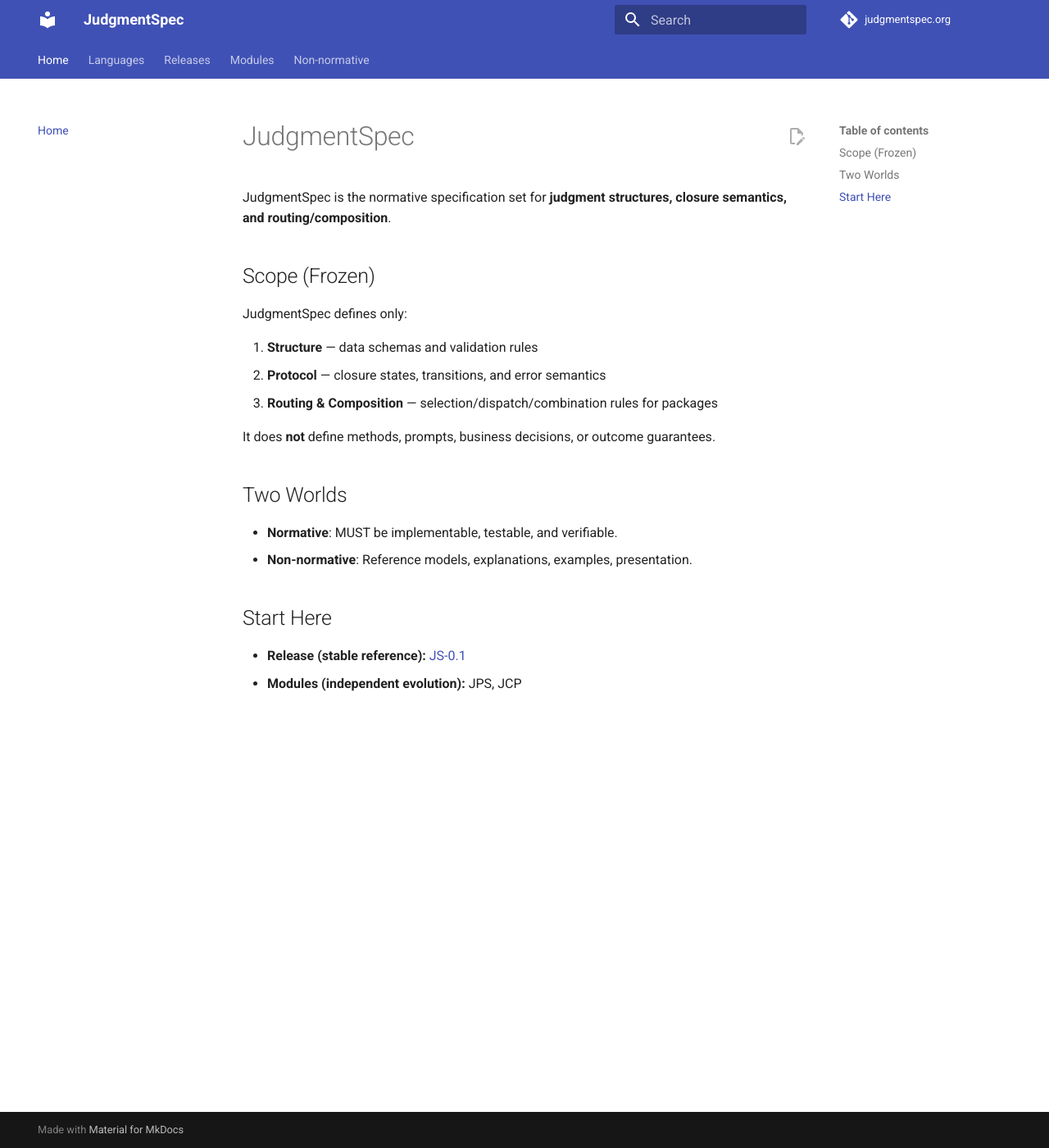
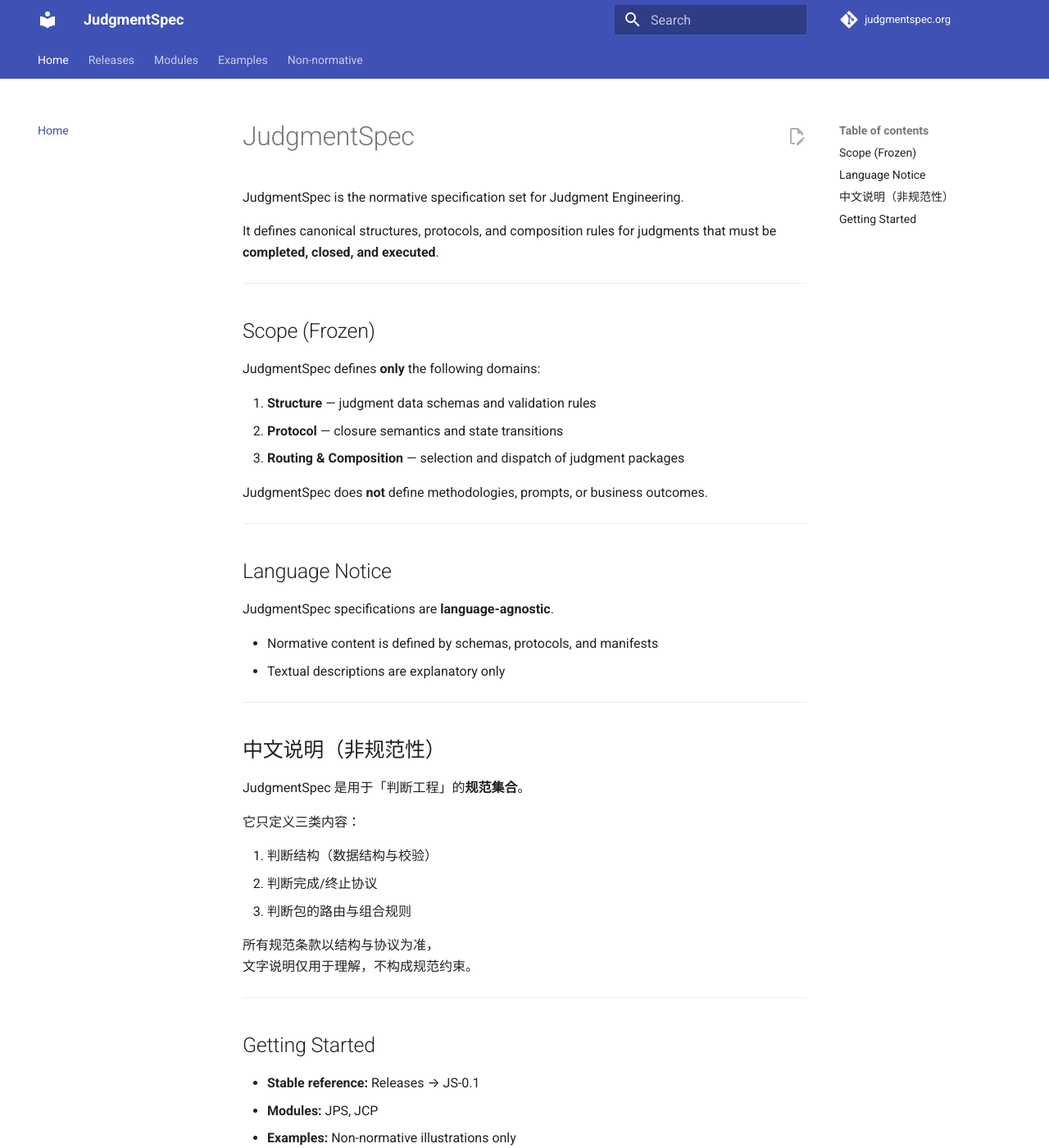
Before and after one commit to tardiai/judgmentspec.org, an MkDocs documentation site: the page built from docs/index.md, in a window 1280 px wide and 1400 px high. Shown: the whole window at 82% size. Built offline with MkDocs 1.6.1 and Material for MkDocs 9.7.7, drawn with Linux system fonts in a browser that asks for light colours; comment, search, counter and statistics services are not loaded.

Commit message:
modify the site structure

```diff
--- a/docs/index.md
+++ b/docs/index.md
@@ -1,23 +1,50 @@
 # JudgmentSpec
 
-JudgmentSpec is the normative specification set for **judgment structures, closure semantics, and routing/composition**.
+JudgmentSpec is the normative specification set for Judgment Engineering.
+
+It defines canonical structures, protocols, and composition rules
+for judgments that must be **completed, closed, and executed**.
+
+---
 
 ## Scope (Frozen)
 
-JudgmentSpec defines only:
+JudgmentSpec defines **only** the following domains:
 
-1. **Structure** — data schemas and validation rules
-2. **Protocol** — closure states, transitions, and error semantics
-3. **Routing & Composition** — selection/dispatch/combination rules for packages
+1. **Structure** — judgment data schemas and validation rules
+2. **Protocol** — closure semantics and state transitions
+3. **Routing & Composition** — selection and dispatch of judgment packages
 
-It does **not** define methods, prompts, business decisions, or outcome guarantees.
+JudgmentSpec does **not** define methodologies, prompts, or business outcomes.
 
-## Two Worlds
+---
 
-- **Normative**: MUST be implementable, testable, and verifiable.
-- **Non-normative**: Reference models, explanations, examples, presentation.
+## Language Notice
 
-## Start Here
+JudgmentSpec specifications are **language-agnostic**.
 
-- **Release (stable reference):** [JS-0.1](releases/JS-0.1/index.md)
-- **Modules (independent evolution):** JPS, JCP
+- Normative content is defined by schemas, protocols, and manifests
+- Textual descriptions are explanatory only
+
+---
+
+## 中文说明（非规范性）
+
+JudgmentSpec 是用于「判断工程」的**规范集合**。
+
+它只定义三类内容：
+
+1. 判断结构（数据结构与校验）
+2. 判断完成/终止协议
+3. 判断包的路由与组合规则
+
+所有规范条款以结构与协议为准，
+文字说明仅用于理解，不构成规范约束。
+
+---
+
+## Getting Started
+
+- **Stable reference:** Releases → JS-0.1
+- **Modules:** JPS, JCP
+- **Examples:** Non-normative illustrations only
--- a/mkdocs.yml
+++ b/mkdocs.yml
@@ -22,21 +22,23 @@ markdown_extensions:
 
 nav:
   - Home: index.md
-  - Languages:
-      - English: en/index.md
-      - 中文: zh/index.md
 
   - Releases:
-      - JS-0.1 (Spec Set): releases/JS-0.1/index.md
+      - Overview: releases/index.md
+      - JS-0.1: releases/JS-0.1/index.md
 
   - Modules:
-      - JPS (Package Schema):
+      - Overview: modules/index.md
+      - JPS:
           - v0.1: modules/JPS/0.1/index.md
-      - JCP (Closure Protocol):
+      - JCP:
           - v0.1: modules/JCP/0.1/index.md
+
+  - Examples:
+      - Overview: examples/index.md
 
   - Non-normative:
       - Overview: non-normative/index.md
       - Architecture: non-normative/architecture.md
       - MHI-J: non-normative/mhi-j.md
-      - Presentation Spec: non-normative/presentation.md
+      - Presentation: non-normative/presentation.md
```
Also changed, not shown: docs/examples/index.md (+18 -5 lines), docs/modules/index.md (added, +15 -0 lines), docs/releases/JS-0.1/index.md (added, +15 -0 lines), docs/releases/index.md (+9 -10 lines).
